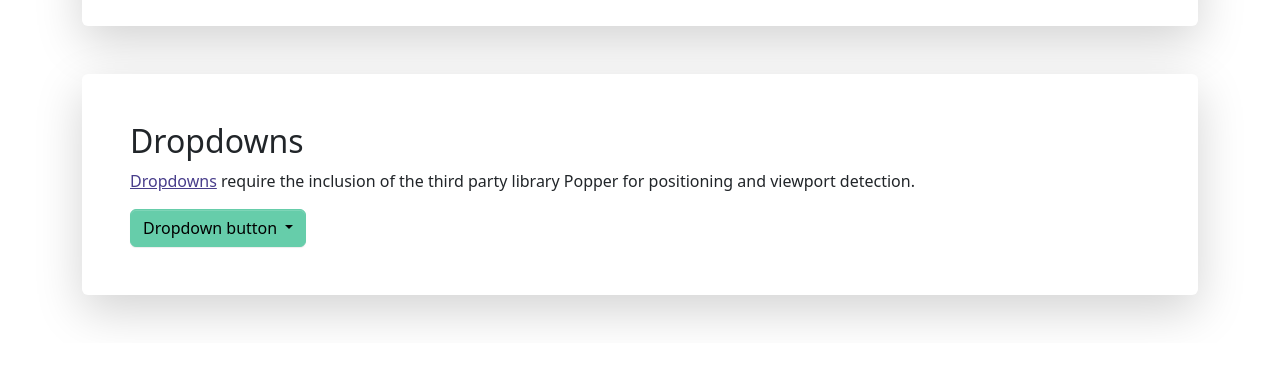
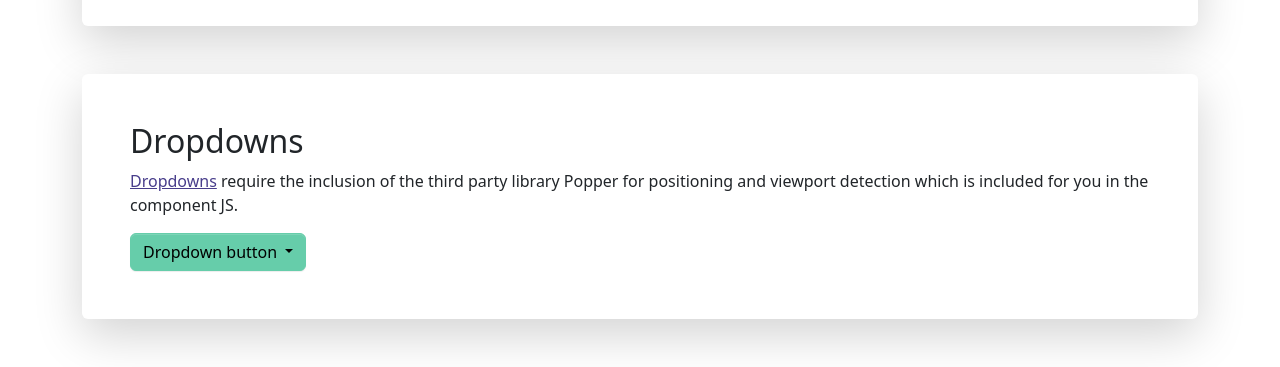
Before and after one commit to marcywdev/gulp-bootstrap, a website: page index.html in a window 1280 px wide. Shown: the part 1371-1738 px from the top of the page. Before the commit the page ends 1714 px from the top, so only its background shows below. Drawn offline with Linux system fonts and the light colour scheme.

Commit message:
update index

```diff
--- a/index.html
+++ b/index.html
@@ -12,7 +12,7 @@
 <body>
 
 <main class="container py-5">
-    <h1>Bootstrap test</h1>
+    <h1>Gulp 4 Build Process with Bootstrap 5</h1>
 
     <section class="mt-5 p-5 shadow-lg bg-body rounded">
         <p>Example highlighting Bootstrap variable theme overrides for the colors <code>$primary</code> and <code>$secondary</code>. <br/>
@@ -79,7 +79,8 @@
     <section class="mt-5 p-5 shadow-lg bg-body rounded">
         <h2>Dropdowns</h2>
         <p><a href="https://getbootstrap.com/docs/5.2/components/dropdowns/" target="_blank">Dropdowns</a> require the
-            inclusion of the third party library Popper for positioning and viewport detection.</p>
+            inclusion of the third party library Popper for positioning and viewport detection which is included for you
+            in the component JS.</p>
 
         <div class="dropdown">
             <button class="btn btn-secondary dropdown-toggle" type="button" data-bs-toggle="dropdown" aria-expanded="false">
```
